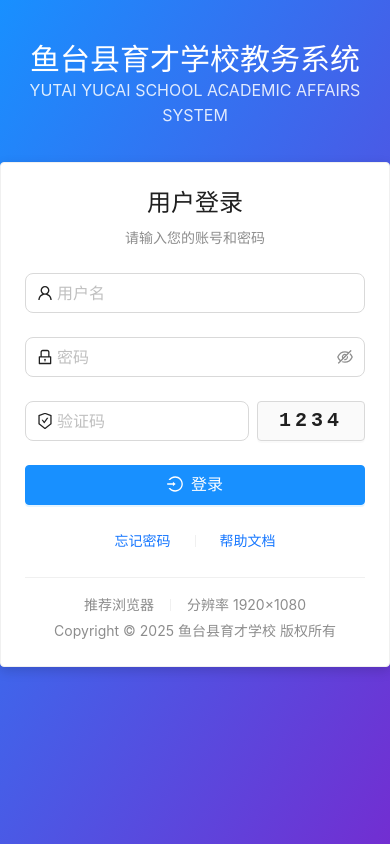
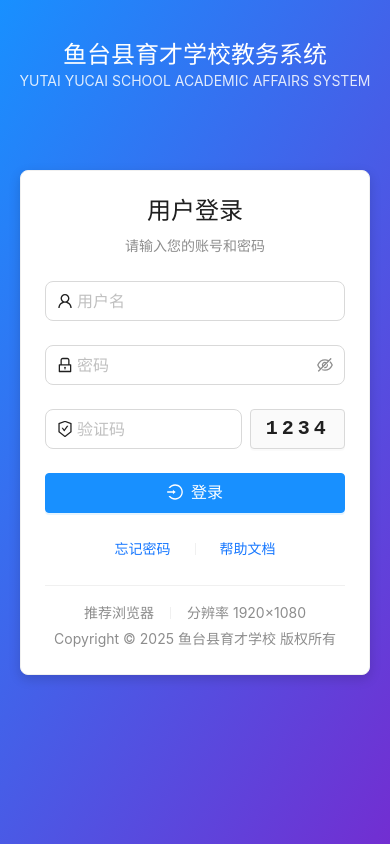
Before and after one commit to sdjnzt/yutai-yucai-school-system, a React (Vite) app: page /#/login in a window 390 px wide. Built offline with nearby package versions, Linux system fonts and the light colour scheme.

Commit message:
初始化5

```diff
--- a/src/index.css
+++ b/src/index.css
@@ -2,11 +2,6 @@
   font-family: system-ui, Avenir, Helvetica, Arial, sans-serif;
   line-height: 1.5;
   font-weight: 400;
-
-  color-scheme: light dark;
-  color: rgba(255, 255, 255, 0.87);
-  background-color: #242424;
-
   font-synthesis: none;
   text-rendering: optimizeLegibility;
   -webkit-font-smoothing: antialiased;
@@ -15,11 +10,11 @@
 
 a {
   font-weight: 500;
-  color: #646cff;
+  color: #1890ff;
   text-decoration: inherit;
 }
 a:hover {
-  color: #535bf2;
+  color: #40a9ff;
 }
 
 body {
@@ -30,6 +25,8 @@ body {
     sans-serif;
   -webkit-font-smoothing: antialiased;
   -moz-osx-font-smoothing: grayscale;
+  background-color: #ffffff;
+  color: rgba(0, 0, 0, 0.85);
 }
 
 #root {
@@ -72,27 +69,14 @@ button {
   font-size: 1em;
   font-weight: 500;
   font-family: inherit;
-  background-color: #1a1a1a;
+  background-color: #ffffff;
   cursor: pointer;
   transition: border-color 0.25s;
 }
 button:hover {
-  border-color: #646cff;
+  border-color: #1890ff;
 }
 button:focus,
 button:focus-visible {
   outline: 4px auto -webkit-focus-ring-color;
 }
-
-@media (prefers-color-scheme: light) {
-  :root {
-    color: #213547;
-    background-color: #ffffff;
-  }
-  a:hover {
-    color: #747bff;
-  }
-  button {
-    background-color: #f9f9f9;
-  }
-}
--- a/src/pages/Login.css
+++ b/src/pages/Login.css
@@ -1,32 +1,78 @@
+.login-page {
+  margin: 0;
+  padding: 0;
+  height: 100vh;
+  overflow: hidden;
+}
+
 .login-container {
+  height: 100vh;
+  background: linear-gradient(120deg, #1890ff 0%, #722ed1 100%);
   display: flex;
   justify-content: center;
   align-items: center;
-  min-height: 100vh;
-  background: linear-gradient(135deg, #1890ff 0%, #096dd9 100%);
+  position: relative;
+}
+
+.login-header {
+  position: absolute;
+  top: 0;
+  left: 0;
+  right: 0;
+  text-align: center;
+  padding: 40px 0;
+  color: #fff;
+}
+
+.login-title {
+  color: #fff !important;
+  margin-bottom: 0 !important;
+}
+
+.login-subtitle {
+  color: rgba(255, 255, 255, 0.85) !important;
+  font-size: 16px;
 }
 
 .login-card {
-  width: 100%;
-  max-width: 400px;
-  padding: 20px;
-  border-radius: 8px;
-  box-shadow: 0 4px 12px rgba(0, 0, 0, 0.15);
+  width: 400px;
+  box-shadow: 0 4px 12px rgba(0, 0, 0, 0.15) !important;
+  backdrop-filter: blur(10px);
+  border-radius: 8px !important;
 }
 
-.login-title {
+.login-welcome {
   text-align: center;
-  color: #1890ff;
-  margin-bottom: 30px;
-  font-size: 24px;
-  font-weight: bold;
+  margin-bottom: 24px;
 }
 
-.login-form {
-  max-width: 300px;
-  margin: 0 auto;
+.captcha-button {
+  background: #fafafa !important;
+  height: 40px !important;
+  font-family: monospace !important;
+  font-size: 20px !important;
+  font-weight: bold !important;
+  letter-spacing: 4px !important;
+  cursor: pointer !important;
+  user-select: none;
 }
 
-.login-button {
-  width: 100%;
+.login-footer {
+  text-align: center;
 }
+
+/* 响应式调整 */
+@media screen and (max-width: 576px) {
+  .login-card {
+    width: 90%;
+    margin: 0 20px;
+  }
+
+  .login-title {
+    font-size: 24px !important;
+  }
+
+  .login-subtitle {
+    font-size: 14px;
+  }
+}
--- a/src/pages/Login.jsx
+++ b/src/pages/Login.jsx
@@ -10,7 +10,6 @@ import {
   Row,
   Col,
   Typography,
-  Alert,
 } from 'antd';
 import {
   UserOutlined,
@@ -19,6 +18,7 @@ import {
   LoginOutlined,
 } from '@ant-design/icons';
 import { useNavigate, useLocation } from 'react-router-dom';
+import './Login.css'; // 新增样式文件引用
 
 const { Title, Text } = Typography;
 
@@ -27,21 +27,21 @@ const Login = () => {
   const navigate = useNavigate();
   const location = useLocation();
   const [loading, setLoading] = useState(false);
-  const [captcha, setCaptcha] = useState('1234'); // 模拟验证码
+  const [captcha, setCaptcha] = useState('1234');
 
-  // 组件加载时清除 token
   useEffect(() => {
     localStorage.removeItem('token');
+    document.body.classList.add('login-page');
+    return () => {
+      document.body.classList.remove('login-page');
+    };
   }, []);
 
-  // 刷新验证码
   const refreshCaptcha = () => {
-    // 模拟生成4位随机验证码
     const newCaptcha = Math.random().toString(36).slice(-4).toUpperCase();
     setCaptcha(newCaptcha);
   };
 
-  // 处理登录
   const handleLogin = async (values) => {
     if (values.captcha.toUpperCase() !== captcha) {
       message.error('验证码错误');
@@ -51,16 +51,12 @@ const Login = () => {
 
     setLoading(true);
     try {
-      // 模拟登录请求
       await new Promise(resolve => setTimeout(resolve, 1000));
 
       if (values.username === 'admin' && values.password === '123456') {
-        // 登录成功后设置 token
         localStorage.setItem('token', 'dummy-token-' + Date.now());
         message.success('登录成功');
-
-        // 如果有之前保存的路径，就导航到那里，否则去首页
-        const from = location.state?.from?.pathname || '/home';
+        const from = location.state?.from?.pathname || 'home';
         navigate(from, { replace: true });
       } else {
         message.error('用户名或密码错误');
@@ -72,43 +68,18 @@ const Login = () => {
   };
 
   return (
-    <div
-      style={{
-        height: '100vh',
-        background: 'linear-gradient(120deg, #1890ff 0%, #722ed1 100%)',
-        display: 'flex',
-        justifyContent: 'center',
-        alignItems: 'center',
-        position: 'relative',
-      }}
-    >
-      {/* 背景装饰 */}
-      <div
-        style={{
-          position: 'absolute',
-          top: 0,
-          left: 0,
-          right: 0,
-          textAlign: 'center',
-          padding: '40px 0',
-          color: '#fff',
-        }}
-      >
-        <Title level={2} style={{ color: '#fff', marginBottom: 0 }}>
+    <div className="login-container">
+      <div className="login-header">
+        <Title level={2} className="login-title">
           鱼台县育才学校教务系统
         </Title>
-        <Text style={{ color: 'rgba(255, 255, 255, 0.85)', fontSize: 16 }}>
+        <Text className="login-subtitle">
           YUTAI YUCAI SCHOOL ACADEMIC AFFAIRS SYSTEM
         </Text>
       </div>
 
-      <Card
-        style={{
-          width: 400,
-          boxShadow: '0 4px 12px rgba(0, 0, 0, 0.15)',
-        }}
-      >
-        <div style={{ textAlign: 'center', marginBottom: 24 }}>
+      <Card className="login-card">
+        <div className="login-welcome">
           <Title level={3} style={{ marginBottom: 8 }}>
             用户登录
           </Title>
@@ -162,15 +133,7 @@ const Login = () => {
               <Col span={8}>
                 <Button
                   block
-                  style={{
-                    background: '#fafafa',
-                    height: '40px',
-                    fontFamily: 'monospace',
-                    fontSize: '20px',
-                    fontWeight: 'bold',
-                    letterSpacing: '4px',
-                    cursor: 'pointer',
-                  }}
+                  className="captcha-button"
                   onClick={refreshCaptcha}
                 >
                   {captcha}
@@ -201,14 +164,12 @@ const Login = () => {
 
         <Divider style={{ margin: '24px 0 16px' }} />
 
-        <div style={{ textAlign: 'center' }}>
+        <div className="login-footer">
           <Space direction="vertical" size={4}>
-            <div>
-              <Space split={<Divider type="vertical" />}>
-                <Text type="secondary">推荐浏览器</Text>
-                <Text type="secondary">分辨率 1920×1080</Text>
-              </Space>
-            </div>
+            <Space split={<Divider type="vertical" />}>
+              <Text type="secondary">推荐浏览器</Text>
+              <Text type="secondary">分辨率 1920×1080</Text>
+            </Space>
             <Text type="secondary">Copyright © 2025 鱼台县育才学校 版权所有</Text>
           </Space>
         </div>
```
